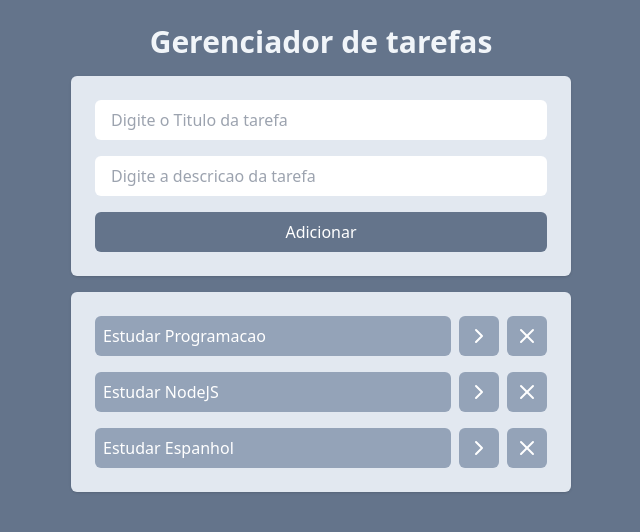
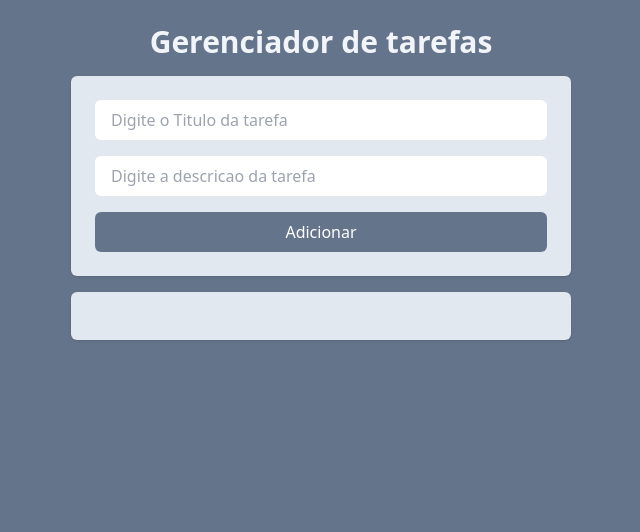
Before and after one commit to htonioni/Estudos-React, a React (Vite) app in the folder task-list-react/: page / in a window 1280 px wide. Shown: the top 532 px of the page, without its empty margins (319-959 px from the left). Built offline with nearby package versions, Linux system fonts and the light colour scheme.

Commit message:
added localStorage function

```diff
--- a/task-list-react/src/App.jsx
+++ b/task-list-react/src/App.jsx
@@ -1,29 +1,16 @@
-import { useState } from "react";
+import { useEffect, useState } from "react";
 import AddTasks from "./components/AddTasks";
 import Tasks from "./components/Tasks";
 import {v4} from 'uuid'
 
 function App() {
-  const [tasks, setTasks] = useState([
-    {
-      id: 1,
-      title: "Estudar Programacao",
-      description: "Estudar programacao para se tornar um dev.",
-      isCompleted: false,
-    },
-    {
-      id: 2,
-      title: "Estudar NodeJS",
-      description: "Estudar programacao para se tornar um dev.",
-      isCompleted: false,
-    },
-    {
-      id: 3,
-      title: "Estudar Espanhol",
-      description: "Estudar programacao para se tornar um dev.",
-      isCompleted: false,
-    },
-  ]);
+  const [tasks, setTasks] = useState(
+    JSON.parse(localStorage.getItem("tasks")) || []
+  );
+
+  useEffect(() => {
+    localStorage.setItem("tasks", JSON.stringify(tasks));
+  }, [tasks])
 
   function onTaskClick(taskId) {
     const newTasks = tasks.map((task) => {
```
